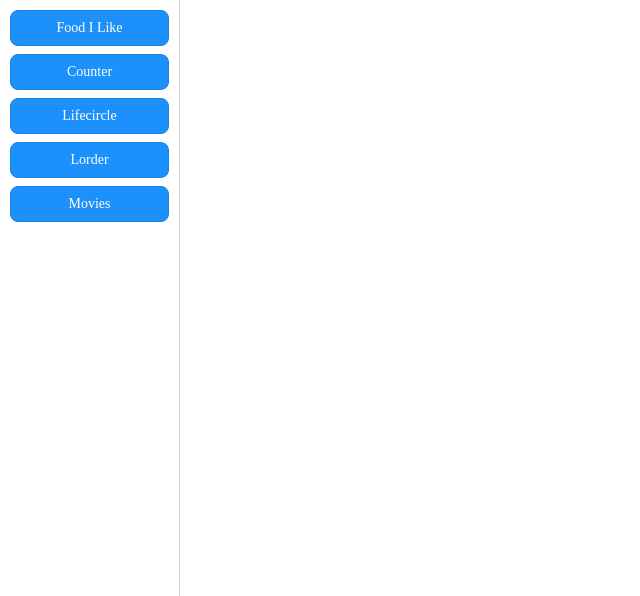
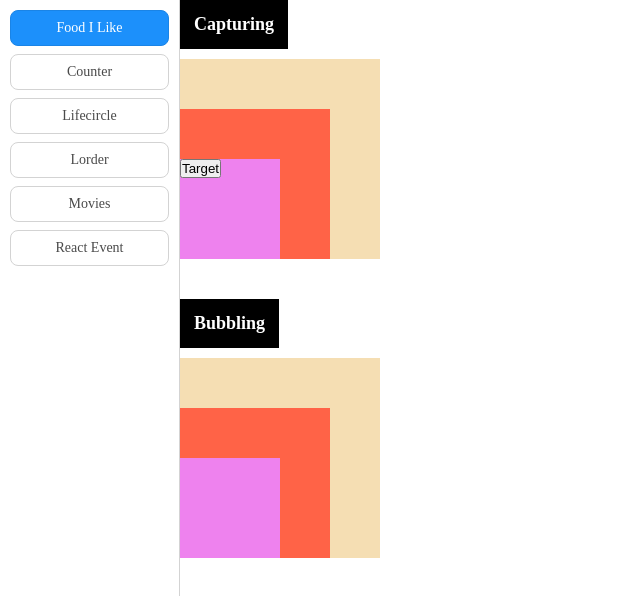
Before and after one commit to gitTobby/cloneCodding, a React (Create React App) app: page /Events in a window 1280 px wide. Shown: the top 596 px of the page, without its empty margins (0-640 px from the left). Built offline with nearby package versions, Linux system fonts and the light colour scheme.

Commit message:
capturing test - not complete

```diff
--- a/src/Contents.js
+++ b/src/Contents.js
@@ -1,23 +1,24 @@
 import React from "react";
-import { Fragment } from "react";
+// import { Fragment } from "react";
 import { Route, Switch } from "react-router-dom"
 import FoodILike from './data/Food'
 import Counter from './data/Counter'
 import Lifecircle from './data/Lifecircle'
 import Lorder from './data/Lorder'
 import Movies from './data/Movies'
+import Events from './data/Events'
 
 const Contents = () => {
     return (
-        <Fragment>
         <Switch>
-                <Route exact path="/Food" component={FoodILike} />
+            <Route exact path="/" component={FoodILike} />
+            <Route path="/Food" component={FoodILike} />
             <Route path="/Counter" component={Counter} />
             <Route path="/Lifecircle" component={Lifecircle} />
             <Route path="/Lorder" component={Lorder} />
             <Route path="/Movies" component={Movies} />
+            <Route path="/Events" component={Events} />
         </Switch>
-        </Fragment>
     );
 }
 
--- a/src/Menu.js
+++ b/src/Menu.js
@@ -28,22 +28,35 @@ const Menu = () => {
             name: 'Movies',
             text: 'Movies',
         },
+        {
+            inx: '6',
+            name: 'Events',
+            text: 'React Event',
+        },
     ];
 
-    const [isActive, setActive] = useState('false');
+    const [isActive, setActive] = useState('1');    // 1은 default
 
-    const handleToggle = () => {
-        setActive(!isActive);
+    const handleToggle = (a) => {
+        console.log(a);
+        setActive(a);
     };
 
     return (
         <ul>
             {
-                menuList.map(menuAttr => (
-                        <li className={`${isActive ? "selected" : ""}`}>
-                            <Link to={menuAttr.name} onClick={handleToggle} >{menuAttr.text}</Link>
+                menuList.map(
+                    menuAttr => (
+                        <li className={`${isActive === menuAttr.inx ? "selected" : ""}`}>
+                            <Link to={menuAttr.name} onClick={() => handleToggle(menuAttr.inx)} >{menuAttr.text}</Link>
                         </li>
                     )
+                    // function a(menuAttr) {
+                    //     return (
+                    //     <li className={`${isActive ? "selected" : ""}`}>
+                    //         <Link to={menuAttr.name} onClick={handleToggle} >{menuAttr.text}</Link>
+                    //     </li>)
+                    // }
                 )
             }
         </ul>
--- a/src/css/common.css
+++ b/src/css/common.css
@@ -14,17 +14,10 @@ button{cursor:pointer;}
 .wrap{overflow:hidden;position:absolute;top:0;bottom:0;left:0;right:0;}
 nav{position:absolute;top:0;bottom:0;left:0;width:180px;border-right:1px solid #d3d3d3;}
 section{overflow:auto;position:absolute;top:0;bottom:0;left:180px;right:0;}
-
-
 nav ul{overflow:hidden;overflow-y:auto;position:absolute;top:0;bottom:0;left:0;right:0;padding:10px;}
 nav ul li:last-child{margin-bottom:8px;}
 nav ul li+li{margin-top:8px;}
-nav li a{
-  display:flex;align-items:center;justify-content:center;
-  width:100%;height:36px;
-  border:1px solid #d3d3d3;border-radius:8px;
-  color:#4a4a4a;font-size:14px;text-decoration:none;
-}
+nav li a{display:flex;align-items:center;justify-content:center;width:100%;height:36px;border:1px solid #d3d3d3;border-radius:8px;color:#4a4a4a;font-size:14px;text-decoration:none;}
 nav li.selected a{background:#1c90fb;border-color:#1a84e6;color:#fff;}
 
 /* 영화앱 */
@@ -42,3 +35,18 @@ nav li.selected a{background:#1c90fb;border-color:#1a84e6;color:#fff;}
 .ex_movie_bx .title{color:#fff;font-size:18px;}
 .ex_movie_bx .year{margin-top:6px;color:#fff;font-size:14px;}
 .ex_movie_bx .summary{margin-top:14px;color:#fff;font-size:13px;line-height:16px;}
+
+/* Javascript Event */
+/* .sec_box{} */
+.evt .sec_box:after{display:block;clear:both;content:''}
+.evt .sec_box + .sec_box{margin-top:40px;}
+.evt .sec_box .title{float:left;padding:14px;background:#000;color:#fff;font-size:18px;font-weight:bold;}
+.evt .sec_box .con_box{clear:both;float:left;}
+.evt .sec_box .con_box div{display:inline-block;margin-top:50px;/*border:1px solid #242424;*/vertical-align:top;box-sizing:border-box;}
+.evt .sec_box .con_box .ev-root{width:200px;height:200px;margin-top:10px;background:wheat;}
+.evt .sec_box .con_box .ev-parent{width:150px;height:150px;background:tomato;}
+.evt .sec_box .con_box .ev-child{width:100px;height:100px;background:violet;}
+
+
+/* .btn_target{padding:2px 10px 0;background:#fff;border:1px solid #ddd;font-size:13px;box-sizing:border-box;}
+.btn_target:hover, .btn_target:focus{background:#1c90fb;border-color:#333;} */
--- /dev/null
+++ b/src/data/Events/Events.js
@@ -0,0 +1,53 @@
+import React from "react";
+// import { Fragment } from "react";
+
+
+const Events = () => {
+    const handleClick = e => {
+        // document.querySelector('root').addEventListener('click', function() {
+        //     alert('root')
+        // });
+        // document.querySelector('parent').addEventListener('click', function() {
+        //     alert('parent')
+        // });
+        // document.querySelector('child').addEventListener('click', function() {
+        //     alert('child')
+        // });
+        alert('123141');
+    }
+
+    return (
+        <div className="evt">
+            <div className="sec_box">
+                <h2 className="title">Capturing</h2>
+                <div className="con_box">
+                    {/* 최상단 */}
+                    <div className="ev-root">
+                        <div className="ev-parent">
+                            <div className="ev-child">
+                                <button type="button" className="btn_target" onClick={() => handleClick()}>Target</button>
+                                {/* Target */}
+                            </div>
+                        </div>
+                    </div>
+                </div>
+            </div>
+            <div className="sec_box">
+                <h2 className="title">Bubbling</h2>
+                <div className="con_box">
+                    {/* 최상단 */}
+                    <div className="ev-root">
+                        <div className="ev-parent">
+                            <div className="ev-child">
+                                {/* <button type="button" className="btn_target" onclick="">Target</button> */}
+                                {/* Target */}
+                            </div>
+                        </div>
+                    </div>
+                </div>
+            </div>
+        </div>
+    );
+}
+
+export default Events;
--- /dev/null
+++ b/src/data/Events/index.js
@@ -0,0 +1,2 @@
+import Events from "./Events";
+export default Events;
```
Lines whose indentation alone changed are shown as unchanged.
